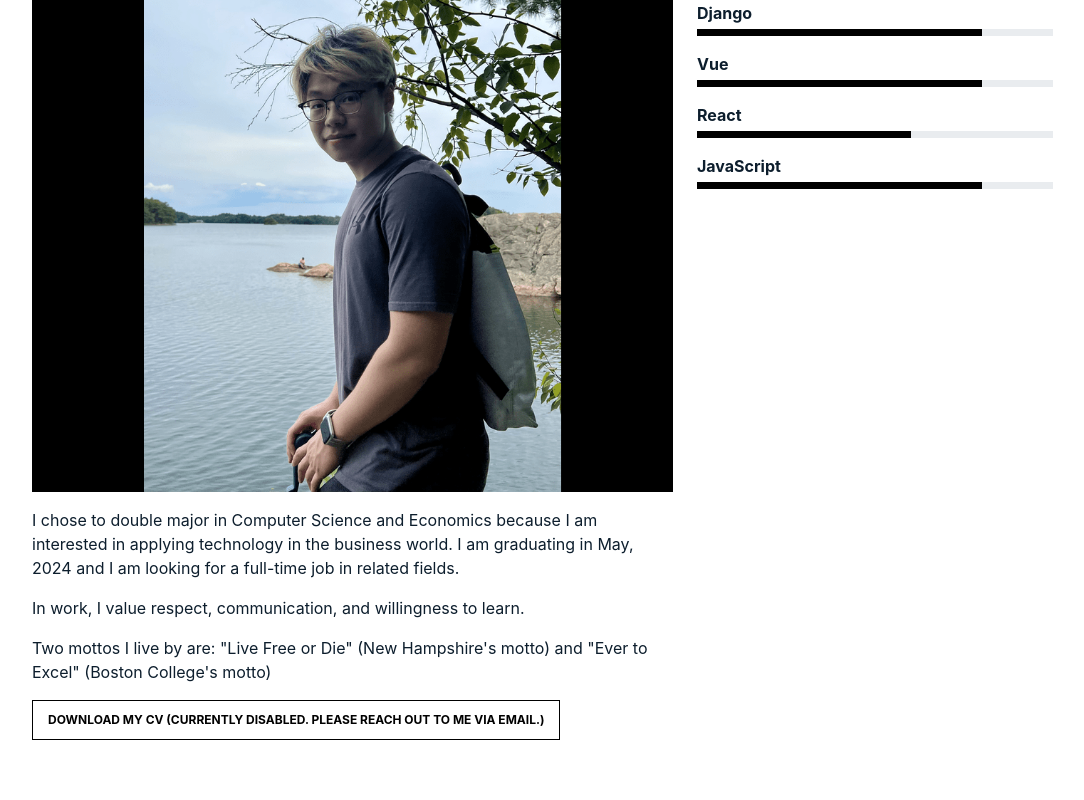
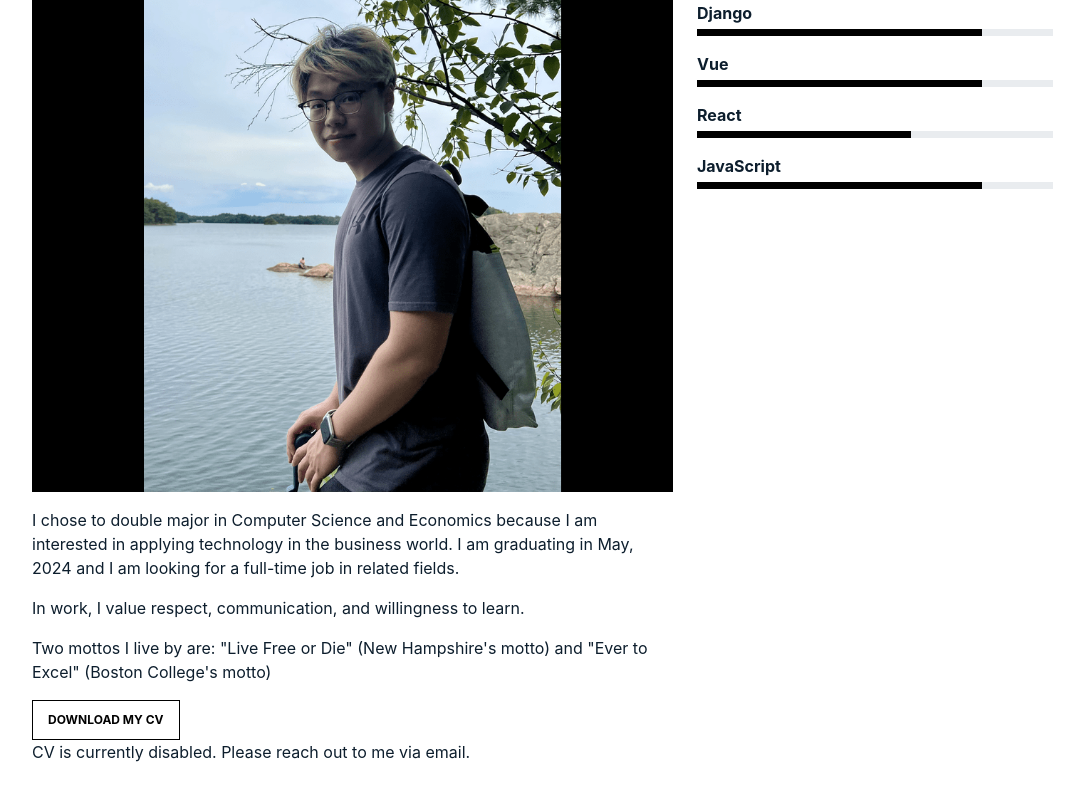
Before and after one commit to lelyu/About-Me, a React (Create React App) app in the folder about_me_react/: page /about in a window 1280 px wide. Shown: the part 513-1313 px from the top of the page, without its empty margins (50-1134 px from the left). Built offline with nearby package versions, Linux system fonts and the light colour scheme; what outlayer would draw is missing.

Commit message:
email info

```diff
--- a/about_me_react/src/components/AboutMePage.js
+++ b/about_me_react/src/components/AboutMePage.js
@@ -146,9 +146,12 @@ const AboutMePage = () => {
 									<a
 										href="https://drive.google.com"
 										className="readmore">
-										Download my CV (Currently Disabled.
-										Please reach out to me via email.)
+										Download my CV
 									</a>
+									<p>
+										CV is currently disabled. Please reach
+										out to me via email.
+									</p>
 								</p>
 							</div>
 						</div>
```
